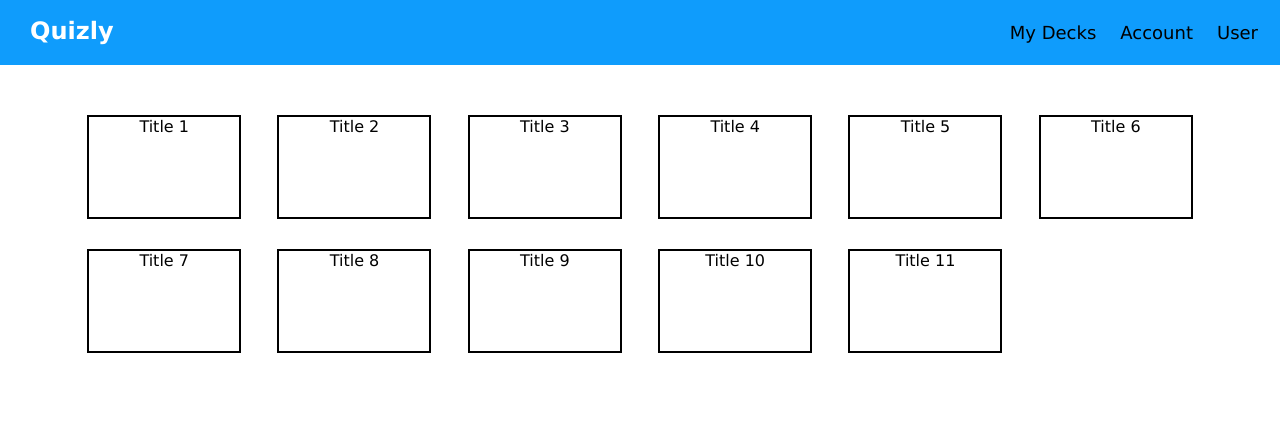
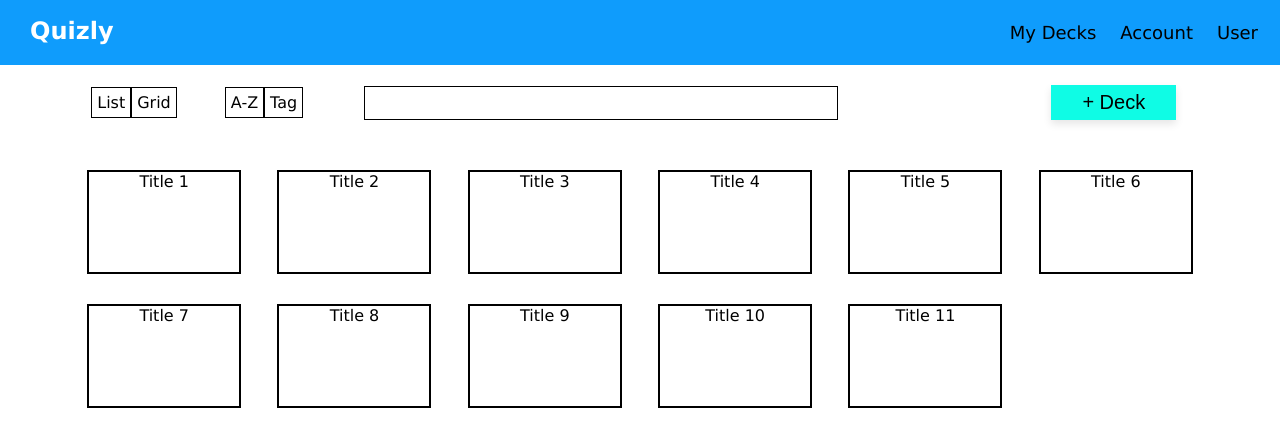
Before and after one commit to andremures/Quizly, a React (Create React App) app: page / in a window 1280 px wide. Shown: the top 446 px of the page. Built offline with nearby package versions, Linux system fonts and the light colour scheme; the HTML template or start-up script is replaced by a standard one.

Commit message:
my decks header layout

```diff
--- a/src/App.js
+++ b/src/App.js
@@ -2,16 +2,16 @@
 import React from "react";
 import styles from "./App.css";
 import Header from "./components/Header.js";
-import MyDeckList from "./components/MyDeckList.js"
+import MyDeckList, { MyDeckListHeader } from "./components/MyDeckList.js";
 
 function App() {
   return (
     <div>
-    <div className="App">
-      <Header />
-
-      <MyDeckList />
-    </div>
+      <div className="App">
+        <Header />
+        <MyDeckListHeader />
+        <MyDeckList />
+      </div>
     </div>
   );
 }
--- a/src/components/MyDeckList.js
+++ b/src/components/MyDeckList.js
@@ -1,6 +1,31 @@
 // @flow
 import React from "react";
 import styles from "../styles/mydeckslist.module.css";
+
+const DisplayToggle = () => (
+  <div className={styles.toggle}>
+    <span>List</span>
+    <span>Grid</span>
+  </div>
+);
+
+const SortByToggle = () => (
+  <div className={styles.toggle}>
+    <span>A-Z</span>
+    <span>Tag</span>
+  </div>
+);
+
+export const MyDeckListHeader = () => {
+  return (
+    <div className={styles.header}>
+      <DisplayToggle />
+      <SortByToggle />
+      <input className={styles.searchbar}></input>
+      <button className={styles.addDeck}>+ Deck</button>
+    </div>
+  );
+};
 
 const DeckItem = ({ number }) => {
   return (
--- a/src/styles/mydeckslist.module.css
+++ b/src/styles/mydeckslist.module.css
@@ -13,3 +13,40 @@
   width: 150px;
   height: 100px;
 }
+
+.header {
+  display: grid;
+  grid-template-columns: 100px 100px 8fr 2fr;
+  grid-gap: 30px;
+  justify-items: center;
+  align-items: center;
+  margin-left: 5vw;
+  margin-right: 5vw;
+  padding: 20px 20px 0 20px;
+}
+
+.toggle span {
+  width: 40px;
+  border: 1px solid black;
+  padding: 5px;
+}
+
+.searchbar {
+  border: 1px solid black;
+  width: 70%;
+  height: 30px;
+  justify-self: start;
+  padding-left: 10px;
+  font-size: 20px;
+  margin-left: 20px;
+}
+
+.addDeck {
+  background-color: #0ffce5;
+  width: 125px;
+  height: 35px;
+  padding: 5px;
+  font-size: 20px;
+  border: none;
+  box-shadow: 0 4px 8px rgba(0, 0, 0, 0.1);
+}
```
Also changed, not shown: src/components/Header.js (renamed from src/components/header.js).
